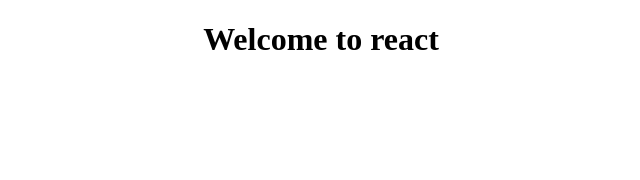
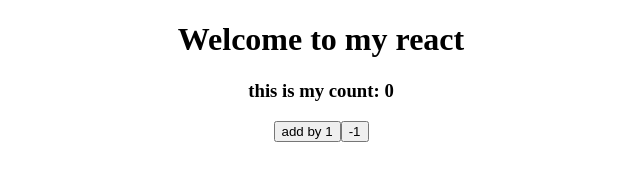
Before and after one commit to SHakhoond/react, a React app in the folder my-slush-pages/: page / in a window 1280 px wide. Shown: the whole page, without its empty margins (319-959 px from the left). Built offline with nearby package versions, Linux system fonts and the light colour scheme.

Commit message:
add by 1

```diff
--- a/my-slush-pages/components/app.js
+++ b/my-slush-pages/components/app.js
@@ -1,24 +1,22 @@
 import React, { Component } from 'react'
+import reactDom from 'react-dom'
+import CountMe from './count'
 
 class App extends Component {
 
   constructor (props) {
     super(props)
   }
-
-
-
-
-
   render () {
     return (
     		<div>
     			<h1>Welcome to {this.props.name}</h1>
+          <CountMe />
  				</div>
- 				)
+ 		)
   }
 
 }
 
-
+reactDom.render(<App />, document.querySelector('main'))
 export default App
--- a/my-slush-pages/components/count.js
+++ b/my-slush-pages/components/count.js
@@ -12,22 +12,21 @@ class CountMe extends Component {
  		this.setState({count: this.state.count + 1})
  	}
 
- 	// twoTimes() {
- 	// 	this.setState({count: this.state.count + 5})
- 	// }
+ 	decrease() {
+ 		this.setState({count: this.state.count -1})
+ 	}
 
 
  	render() {
  		return (
 
  				<div>
- 					<h3>this is my count: {this.state.count}</h3>
- 					<button onClick={this.counting.bind(this)}> add by 1</button>
+          <h3>this is my count: {this.state.count}</h3>
+          <button onClick={this.addByOne.bind(this)}> add by 1</button>
+ 					<button onClick={this.decrease.bind(this)}> -1</button>
  				</div>
  			)
 
 	}
 }
-
-
 export default CountMe
--- a/my-slush-pages/index.html
+++ b/my-slush-pages/index.html
@@ -9,6 +9,7 @@
   <body>
     <main>
       <h1>react</h1>
+      <h2>count</h2>
     </main>
     <script src="bundle.js"></script>
   </body>
--- a/my-slush-pages/index.js
+++ b/my-slush-pages/index.js
@@ -1,8 +1,7 @@
 import React from 'react'
-
 import reactDom from 'react-dom'
 import App from './components/app'
-import CountMe from './components/count'
 
-reactDom.render(<App name='react'/>, document.querySelector('main'))
+
+reactDom.render(<App name='my react'/>, document.querySelector('main'))
 console.log('welcome to react')
```
